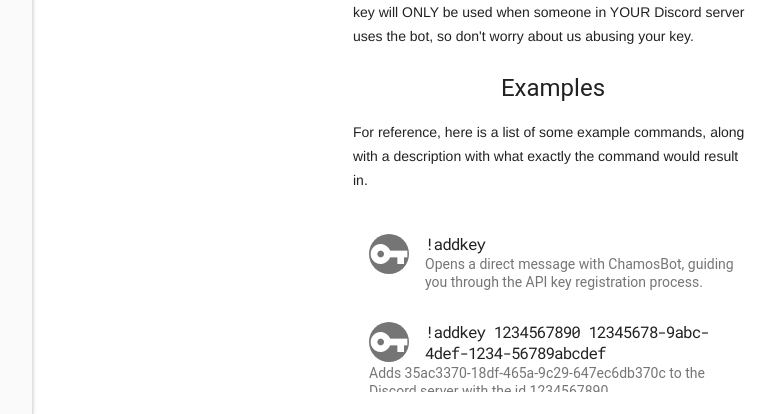
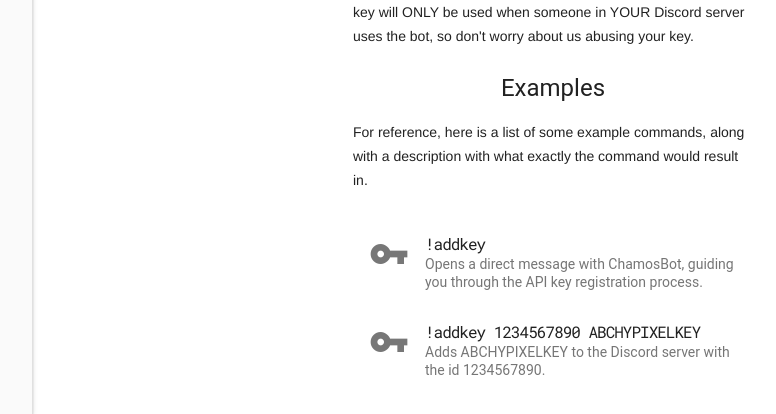
Before and after one commit to joshuaSmith2021/chamosbot-hosted, a Flask app: page /commands/addkey in a window 1280 px wide. Shown: the part 456-870 px from the top of the page, without its empty margins (207-983 px from the left). Run offline with Flask 2, Linux system fonts and the light colour scheme.

Commit message:
Work on command page

```diff
--- a/data/commands/addkey.yaml
+++ b/data/commands/addkey.yaml
@@ -31,6 +31,6 @@ sections:
                   - type: i.material-icons.mdl-list__item-avatar.command-icon
                     content: vpn_key
                   - type: span.code.compact
-                    content: "!addkey 1234567890 12345678-9abc-4def-1234-56789abcdef"
+                    content: "!addkey 1234567890 ABCHYPIXELKEY"
                   - type: span.mdl-list__item-text-body
-                    content: Adds 35ac3370-18df-465a-9c29-647ec6db370c to the Discord server with the id 1234567890.
+                    content: Adds ABCHYPIXELKEY to the Discord server with the id 1234567890.
--- a/static/styles/command.css
+++ b/static/styles/command.css
@@ -27,6 +27,6 @@
 }
 
 .command-icon {
-  color: #777777;
-  background-color: #ffffff;
+  color: #777777 !important;
+  background-color: #ffffff !important;
 }
```
